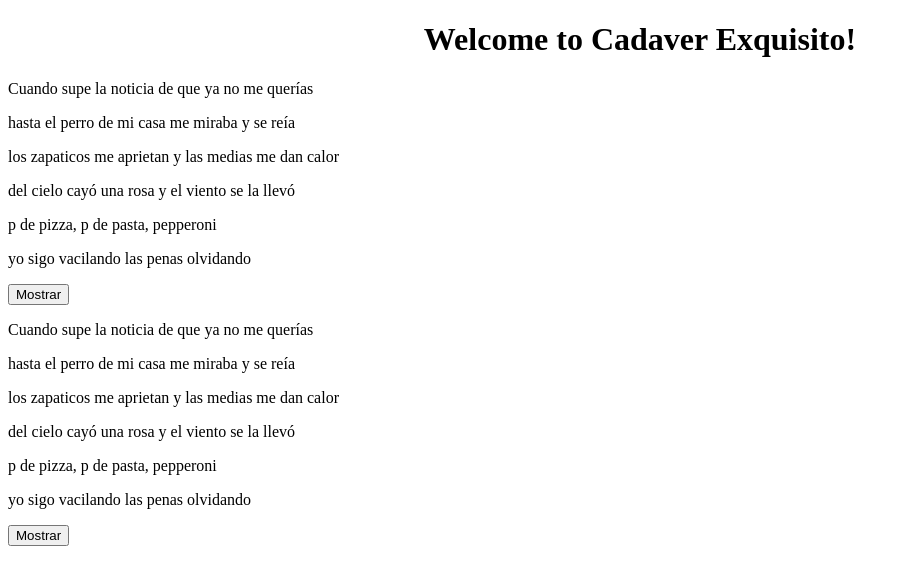
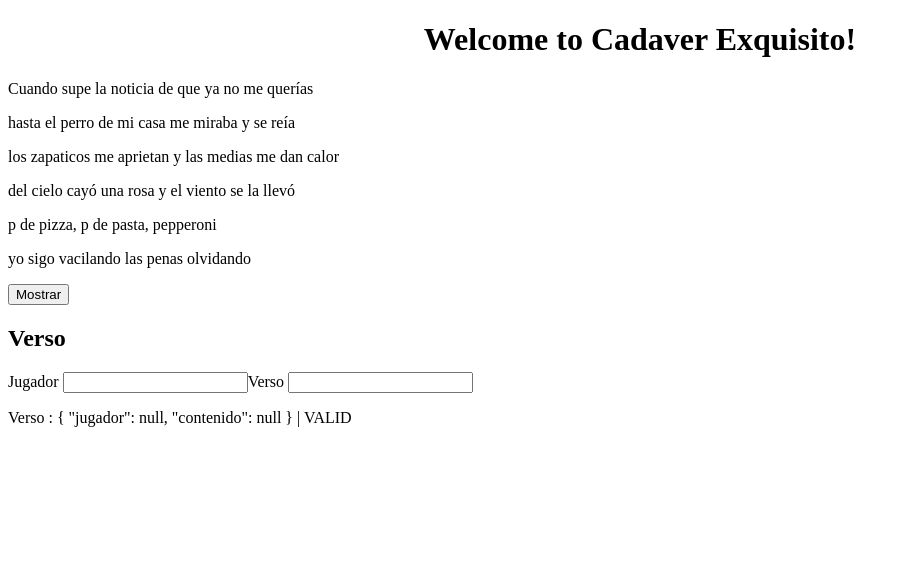
Before and after one commit to PazAutumn/PoemasLaboratoria, an Angular app: page / in a window 1280 px wide. Shown: the top 584 px of the page, without its empty margins (0-909 px from the left). Built offline with nearby package versions, Linux system fonts and the light colour scheme.

Commit message:
VersoForm creado y funcionando

```diff
--- a/src/app/app.component.html
+++ b/src/app/app.component.html
@@ -5,4 +5,4 @@
     </h1>
 </div>
 <app-poem [id]=0 [mostrarVersos]="poemas[0]" (onMostrar)="onPoemMostrar($event)"></app-poem>
-<app-poem [id]=1 [mostrarVersos]="poemas[1]" (onMostrar)="onPoemMostrar($event)"></app-poem>
+<app-verso-form></app-verso-form>
--- a/src/app/app.module.ts
+++ b/src/app/app.module.ts
@@ -1,17 +1,21 @@
 import { BrowserModule } from '@angular/platform-browser';
 import { NgModule } from '@angular/core';
+import {ReactiveFormsModule} from '@angular/forms';
 
 
 import { AppComponent } from './app.component';
 import { PoemComponent } from './poem/poem.component';
+import { VersoFormComponent } from './verso-form/verso-form.component';
 
 
 @NgModule({
   declarations: [
     AppComponent,
-    PoemComponent
+    PoemComponent,
+    VersoFormComponent
   ],
   imports: [
+    ReactiveFormsModule,
     BrowserModule
   ],
   providers: [],
--- /dev/null
+++ b/src/app/verso-form/verso-form.component.html
@@ -0,0 +1,12 @@
+<h2>Verso</h2>
+<form [formGroup]="versoForm" novalidate>
+    <label>Jugador
+      <input class="form-control" formControlName="jugador">
+    </label>
+
+    <label>Verso
+      <input class="form-control" formControlName="contenido">
+    </label>
+</form>
+
+<p>Verso : {{versoForm.value | json}} | {{versoForm.status}}</p>
--- /dev/null
+++ b/src/app/verso-form/verso-form.component.ts
@@ -0,0 +1,20 @@
+import { Component, OnInit } from '@angular/core';
+import { FormControl, FormGroup } from '@angular/forms';
+
+@Component({
+  selector: 'app-verso-form',
+  templateUrl: './verso-form.component.html',
+  styleUrls: ['./verso-form.component.css']
+})
+export class VersoFormComponent implements OnInit {
+  versoForm = new FormGroup({
+    jugador : new FormControl(),
+    contenido : new FormControl()
+  })
+
+  constructor() { }
+
+  ngOnInit() {
+  }
+
+}
--- /dev/null
+++ b/src/app/verso.ts
@@ -0,0 +1,4 @@
+export class Verso {
+    contenido:string = "";
+    nombreJugador:string = "";
+}
```
Also changed, not shown: src/app/verso-form/verso-form.component.css (added), 1 other file (tests, documents, lock files or other folders).
